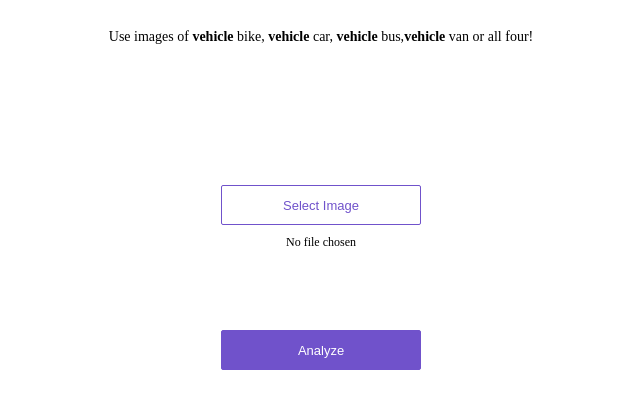
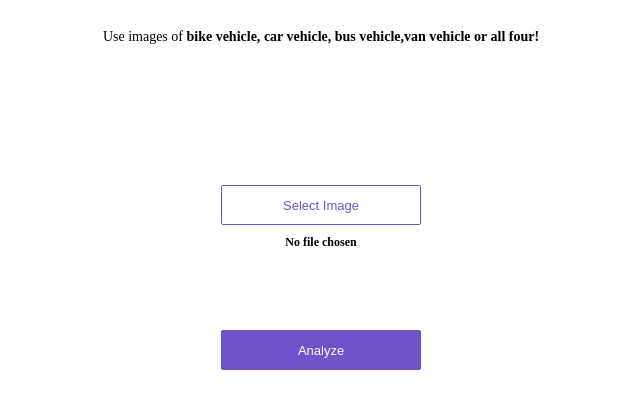
Before and after one commit to hasanshar123/vehicle-classifier, a plain HTML site: page app/view/index.html in a window 1280 px wide. Shown: the part 84-492 px from the top of the page, without its empty margins (319-959 px from the left). Drawn offline with Linux system fonts and the light colour scheme.

Commit message:
Update index.html

```diff
--- a/app/view/index.html
+++ b/app/view/index.html
@@ -9,7 +9,7 @@
   <div class='center'>
     <div class='title'>Classify 🚌Vehicle  Images 🚗 </div>
     <p>
-      Use images of <strong>vehicle</strong> bike, <strong>vehicle</strong> car, <strong>vehicle</strong> bus,<strong>vehicle</strong> van or
+      Use images of <strong>bike<strong> vehicle, <strong>car</strong> vehicle, <strong>bus</strong> vehicle,<strong>van</strong> vehicle or
       all four!
     </p>
     <div class='content'>
```
